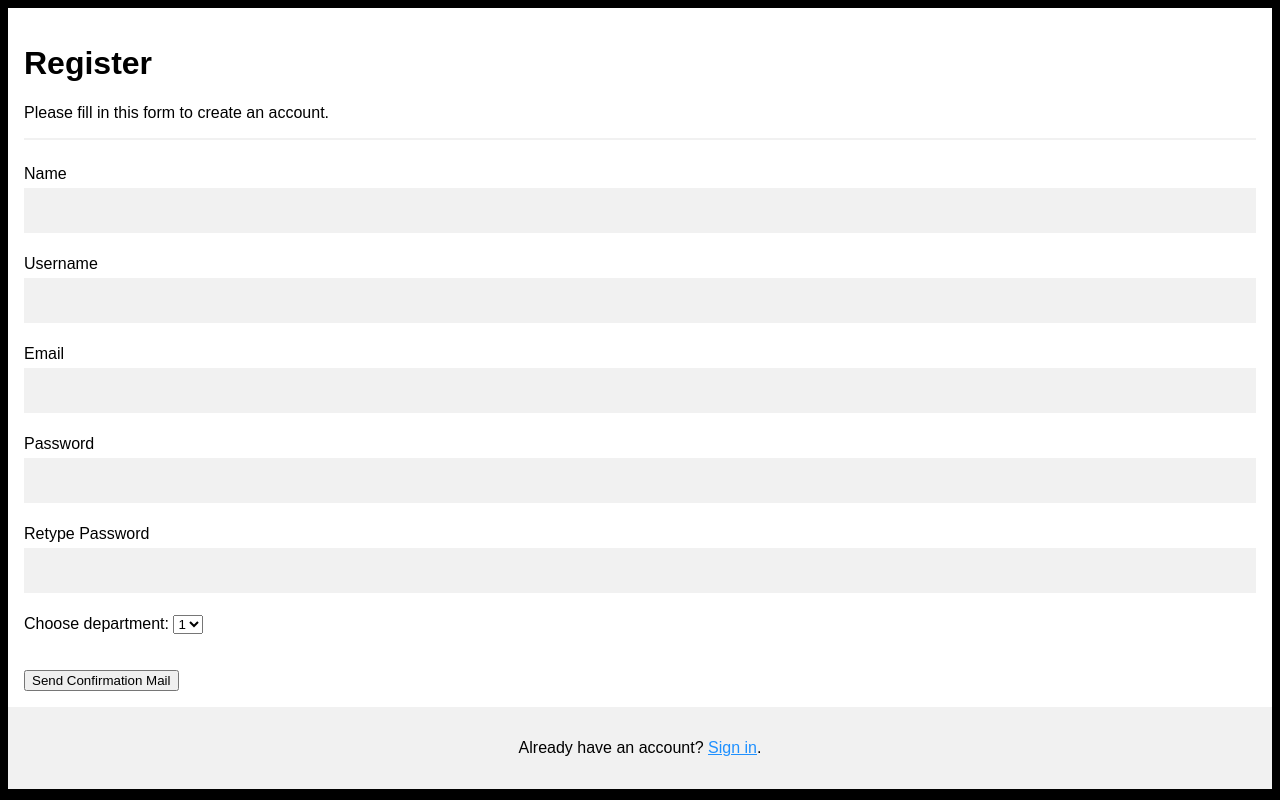
After one commit to khareshivang1617/Workflow-Engine, a Flask app: template src/bwms_app/templates/Authentication/register.html in a window 1280 px wide. The commit adds this page. Run offline with Flask 2, Linux system fonts and the light colour scheme; the template is opened without the code that fills it: values that come from a table or form of the project are taken from there, most other values are stand-ins (such as "Sample title", 1, 10 or a date in 2020).

Commit message:
added login and registration

```diff
--- /dev/null
+++ b/src/bwms_app/forms.py
@@ -0,0 +1,40 @@
+from flask_wtf import FlaskForm
+from wtforms import StringField, PasswordField, BooleanField, SubmitField
+from wtforms.validators import ValidationError, DataRequired, Email, EqualTo, InputRequired,Required
+from wtforms.ext.sqlalchemy.fields import QuerySelectField
+from bwms_app import cursor
+
+
+def get_department_list():
+    cursor.execute("SELECT department_name FROM departments ")
+    temp = cursor.fetchall()
+    return temp
+
+class Registration_Form(FlaskForm):
+    username = StringField('Username', validators=[DataRequired()])
+    email = StringField('Email', validators=[DataRequired(), Email()])
+    password = PasswordField('Password', validators=[DataRequired()])
+    password2 = PasswordField(
+        'Retype Password', validators=[DataRequired(), EqualTo('password')])
+    name = StringField('Name', validators=[DataRequired()])
+    submit = SubmitField('Send Confirmation Mail')
+
+    def validate_username(self, username):
+        cursor.execute("SELECT * FROM is_user_deleted where username = '"+ username.data+"'")
+        temp = cursor.fetchone()
+        if temp is not None:
+            raise ValidationError('Please use a different username.')
+        cursor.execute("SELECT * from temp_data_storage_table where username = %s)",(username,))
+        temp = cursor.fetchone()
+        if temp is not None:
+            raise ValidationError('Username already exists!')
+
+    def validate_email(self, email):
+        cursor.execute("SELECT * from is_employee_deleted where employee_email_id = '"+ email.data+ "'")
+        temp = cursor.fetchone()
+        if temp is not None:
+            raise ValidationError('Please use a different email address.')
+        cursor.execute("SELECT * from temp_data_storage_table where emp_email_id = %s)",(email,))
+        temp = cursor.fetchone()
+        if temp is not None:
+            raise ValidationError('Email-ID already exists!')
--- /dev/null
+++ b/src/bwms_app/templates/Authentication/register.html
@@ -0,0 +1,139 @@
+<!DOCTYPE html>
+<html>
+<head>
+<meta name="viewport" content="width=device-width, initial-scale=1">
+<style>
+body {
+  font-family: Arial, Helvetica, sans-serif;
+  background-color: black;
+}
+
+* {
+  box-sizing: border-box;
+}
+
+/* Add padding to containers */
+.container {
+  padding: 16px;
+  background-color: white;
+}
+
+/* Full-width input fields */
+input[type=text], input[type=password] {
+  width: 100%;
+  padding: 15px;
+  margin: 5px 0 22px 0;
+  display: inline-block;
+  border: none;
+  background: #f1f1f1;
+}
+
+input[type=text]:focus, input[type=password]:focus {
+  background-color: #ddd;
+  outline: none;
+}
+
+/* Overwrite default styles of hr */
+hr {
+  border: 1px solid #f1f1f1;
+  margin-bottom: 25px;
+}
+
+/* Set a style for the submit button */
+.registerbtn {
+  background-color: #4CAF50;
+  color: white;
+  padding: 16px 20px;
+  margin: 8px 0;
+  border: none;
+  cursor: pointer;
+  width: 100%;
+  opacity: 0.9;
+}
+
+.registerbtn:hover {
+  opacity: 1;
+}
+
+/* Add a blue text color to links */
+a {
+  color: dodgerblue;
+}
+
+/* Set a grey background color and center the text of the "sign in" section */
+.signin {
+  background-color: #f1f1f1;
+  text-align: center;
+}
+</style>
+</head>
+<body>
+
+<form action="", method = 'post'>
+  <div class="container">
+    <h1>Register</h1>
+    <p>Please fill in this form to create an account.</p>
+    <hr>
+
+    {{form.hidden_tag()}}
+                    <div >
+                        {{form.name.label}}
+                        {{form.name(size = 32)}}
+                        <span class="focus-input100"></span>
+                    </div>
+                    <div >
+                        {{form.username.label}}
+                        {{form.username(size = 32)}}
+                        <span class="focus-input100"></span>
+                    </div>
+
+
+
+
+					<div >
+                        {{form.email.label}}
+                        {{form.email(size= 32)}}
+
+					</div>
+
+                    <div >
+                        {{form.password.label}}
+                        {{form.password(size = 32)}}
+                        <span class="focus-input100"></span>
+                    </div>
+                    <div>
+                        {{form.password2.label}}
+                        {{form.password2(size = 32)}}
+                        <span class="focus-input100"></span>
+                    </div>
+
+                    <div>
+                        <label for="departments">Choose department:      </label>
+
+                        <select name ="department">
+                            {% for item in items %}
+                            <option value="{{ item[0] }}">{{ item[0] }}</option>
+                            {% endfor %}
+                        </select>
+
+                    </div>
+
+                    <div >
+
+                        <span class="focus-input100"></span>
+                    </div>
+                    <br>
+                    <br>
+					<div >
+                        {{form.submit()}}
+					</div>
+
+  </div>
+
+  <div class="container signin">
+    <p>Already have an account? <a href="{{url_for('login.login')}}">Sign in</a>.</p>
+  </div>
+</form>
+
+</body>
+</html>
--- a/src/bwms_app/templates/system_admin/home_page.html
+++ b/src/bwms_app/templates/system_admin/home_page.html
@@ -30,6 +30,9 @@
                   <li class="nav-item active">
                       <a class="nav-link" href="{{url_for('system_admin.show_assigned_role')}}">Display Assigned Roles</a>
                     </li>
+                    <li class="nav-item active">
+                      <a class="nav-link" href="{{url_for('system_admin.registration_requests')}}">Registration Requests</a>
+                    </li>
 
 
 
--- a/src/database_txt_files/03-employees.txt
+++ b/src/database_txt_files/03-employees.txt
@@ -29,7 +29,7 @@ CREATE TABLE is_employee_deleted(
 CREATE OR REPLACE FUNCTION log_deleted_employee() RETURNS TRIGGER AS
 $$
 BEGIN
-    INSERT INTO is_employee_deleted(employee_email_id,is_deleted, department_name, username) VALUES (OLD.employee_email_id,TRUE,OLD.department_name,OLD.username);
+    UPDATE is_employee_deleted SET is_deleted = TRUE where employee_email_id = OLD.employee_email_id;
     RETURN OLD;
 END;
 $$
@@ -47,7 +47,7 @@ EXECUTE PROCEDURE log_deleted_employee();
 CREATE OR REPLACE FUNCTION populate_is_employee_deleted() RETURNS TRIGGER AS
 $$
 BEGIN
-    INSERT INTO is_employee_deleted(employee_email_id,is_deleted, department_name, username) VALUES (NEW.employee_email_id,FALSE,NEW.department_name,NEW.username);
+    INSERT INTO is_employee_deleted(employee_email_id,is_deleted, department_name, username) VALUES (NEW.employee_email_id,FALSE,NEW.department,NEW.username);
     RETURN NEW;
 END;
 $$
```
Also changed, not shown: src/bwms_app/__init__.py (+12 -9 lines), src/bwms_app/email.py (added, +19 -0 lines), src/bwms_app/templates/Authentication/index.html (renamed from src/bwms_app/templates/index.html, +8 -4 lines), src/bwms_app/templates/system_admin/registration_requests.html (added, +18 -0 lines), src/bwms_app/views/login.py (added, +73 -0 lines), src/bwms_app/views/register.py (added, +19 -0 lines), src/bwms_app/views/system_admin.py (+17 -1 lines), src/bwms_app/templates/Authentication/register_email.html (added), src/bwms_app/templates/Authentication/register_email.txt (added), src/bwms_app/templates/Employee/home_page.html (added), src/bwms_app/templates/Role/Admin/home_page.html (added), src/bwms_app/templates/Role/Sys_Admin/home_path.html (added).
